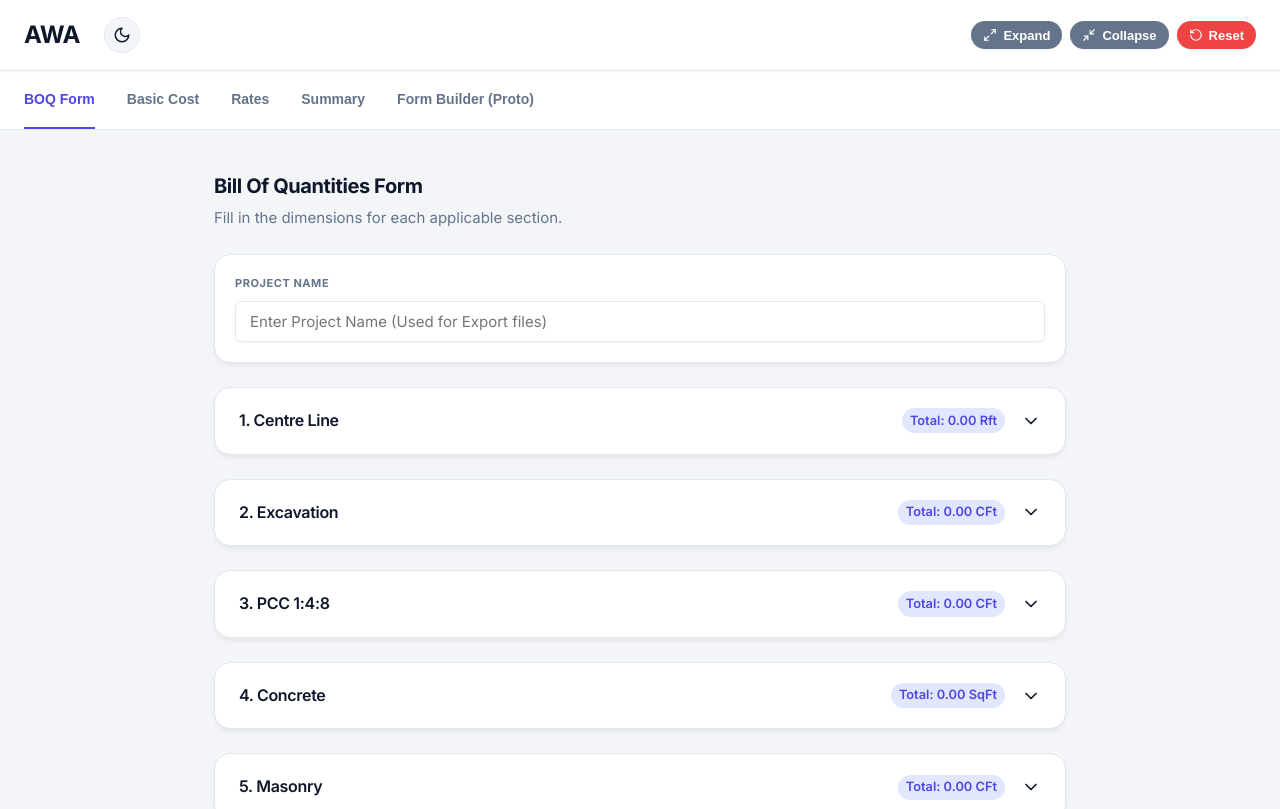
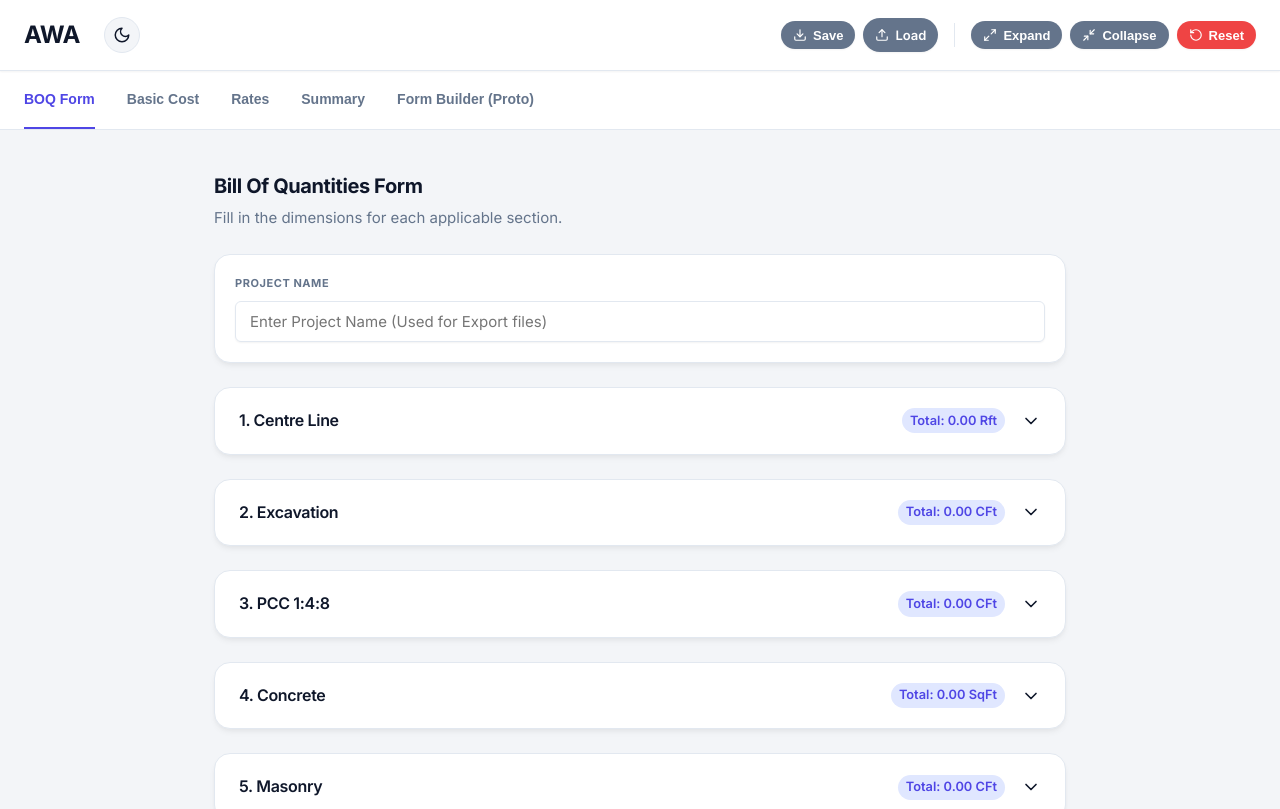
Before and after one commit to zephyr-0001/AWA, a React (Vite) app: page / in a window 1280 px wide. Shown: the top 809 px of the page. Built offline with nearby package versions, Linux system fonts and the light colour scheme; the HTML template or start-up script is replaced by a standard one.

Commit message:
feat: add pwa setup, icons, and project save/load functionality

```diff
--- a/index.html
+++ b/index.html
@@ -2,9 +2,17 @@
 <html lang="en">
   <head>
     <meta charset="UTF-8" />
-    <link rel="icon" type="image/svg+xml" href="/vite.svg" />
-    <meta name="viewport" content="width=device-width, initial-scale=1.0" />
-    <title>AWA</title>
+    <link rel="icon" type="image/svg+xml" href="/icon.svg" />
+    <link rel="apple-touch-icon" href="/icon-192.png" />
+    <link rel="manifest" href="/manifest.json" />
+
+    <meta name="viewport" content="width=device-width, initial-scale=1.0, maximum-scale=1.0, user-scalable=0, viewport-fit=cover" />
+    <meta name="theme-color" content="#4f46e5" />
+    <meta name="apple-mobile-web-app-capable" content="yes" />
+    <meta name="apple-mobile-web-app-status-bar-style" content="black-translucent" />
+    <meta name="apple-mobile-web-app-title" content="AWA BOQ" />
+
+    <title>AWA BOQ Estimator</title>
   </head>
   <body>
     <div id="root"></div>
--- a/src/App.jsx
+++ b/src/App.jsx
@@ -1,5 +1,5 @@
 import React, { useState, useEffect } from 'react';
-import { Maximize2, Minimize2, RotateCcw, Sun, Moon } from 'lucide-react';
+import { Maximize2, Minimize2, RotateCcw, Sun, Moon, Download, Upload } from 'lucide-react';
 import AreaForm from './pages/AreaForm';
 import BasicCostForm from './pages/BasicCostForm';
 import RatesConfig from './pages/RatesConfig';
@@ -132,6 +132,63 @@ function App() {
     }
   };
 
+  const handleExportProject = () => {
+    const projectData = {
+      projectName,
+      formData,
+      rawItems,
+      basicCosts,
+      rates,
+      customSubsections,
+      exportDate: new Date().toISOString()
+    };
+
+    const blob = new Blob([JSON.stringify(projectData, null, 2)], { type: 'application/json' });
+    const url = URL.createObjectURL(blob);
+    const a = document.createElement('a');
+    a.href = url;
+    a.download = `${projectName ? projectName.replace(/[^a-z0-9]/gi, '_').toLowerCase() : 'project'}_backup.awa`;
+    document.body.appendChild(a);
+    a.click();
+    document.body.removeChild(a);
+    URL.revokeObjectURL(url);
+  };
+
+  const handleImportProject = (e) => {
+    const file = e.target.files[0];
+    if (!file) return;
+
+    const reader = new FileReader();
+    reader.onload = (event) => {
+      try {
+        const data = JSON.parse(event.target.result);
+
+        if (data.projectName !== undefined) setProjectName(data.projectName);
+        if (data.formData) setFormData(data.formData);
+        if (data.rawItems) setRawItems(data.rawItems);
+        if (data.basicCosts) setBasicCosts(data.basicCosts);
+        if (data.rates) setRates(data.rates);
+        if (data.customSubsections) setCustomSubsections(data.customSubsections);
+
+        if (data.projectName !== undefined) localStorage.setItem('awa_projectName', data.projectName);
+        if (data.formData) localStorage.setItem('awa_formData', JSON.stringify(data.formData));
+        if (data.rawItems) localStorage.setItem('awa_rawItems', JSON.stringify(data.rawItems));
+        if (data.basicCosts) localStorage.setItem('awa_basicCosts', JSON.stringify(data.basicCosts));
+        if (data.rates) localStorage.setItem('awa_rates', JSON.stringify(data.rates));
+        if (data.customSubsections) localStorage.setItem('awa_customSubsections', JSON.stringify(data.customSubsections));
+
+        setFormKey(k => k + 1);
+
+        alert("Project loaded successfully!");
+      } catch (err) {
+        alert("Failed to load project file. It may be corrupted or invalid.");
+        console.error(err);
+      }
+    };
+    reader.readAsText(file);
+    e.target.value = null;
+  };
+
   return (
     <div className={`app-container ${isDarkMode ? 'dark' : ''}`}>
       <header className="app-header" style={{ flexWrap: 'wrap', gap: '1rem' }}>
@@ -142,7 +199,18 @@ function App() {
           </button>
         </div>
 
-        <div style={{ display: 'flex', gap: '0.5rem', flexWrap: 'wrap' }}>
+        <div className="header-actions">
+          <button className="btn-compact primary-outline" onClick={handleExportProject} title="Save Project as File">
+            <Download size={14} /> Save
+          </button>
+
+          <label className="btn-compact primary-outline" title="Load Project File" style={{ cursor: 'pointer', margin: 0 }}>
+            <Upload size={14} /> Load
+            <input type="file" hidden accept=".awa,.json" onChange={handleImportProject} />
+          </label>
+
+          <div className="divider"></div>
+
           {activeTab === 'form' && (
             <>
               <button className="btn-compact" onClick={() => setExpandToggle(e => e + 1)} title="Expand All">
--- a/src/styles/index.css
+++ b/src/styles/index.css
@@ -90,6 +90,30 @@ p {
   display: flex;
   flex-direction: column;
   min-height: 100vh;
+}
+
+.header-actions {
+  display: flex;
+  align-items: center;
+  gap: 0.5rem;
+  flex-wrap: wrap;
+}
+
+.divider {
+  width: 1px;
+  height: 24px;
+  background-color: var(--border-color);
+  margin: 0 0.5rem;
+}
+
+.primary-outline {
+  background: transparent;
+  color: var(--primary-color);
+  border: 1px solid var(--primary-color);
+}
+.primary-outline:hover {
+  background: var(--primary-color);
+  color: white;
 }
 
 .app-header {
```
Also changed, not shown: public/icon.svg (added), public/manifest.json (added).
